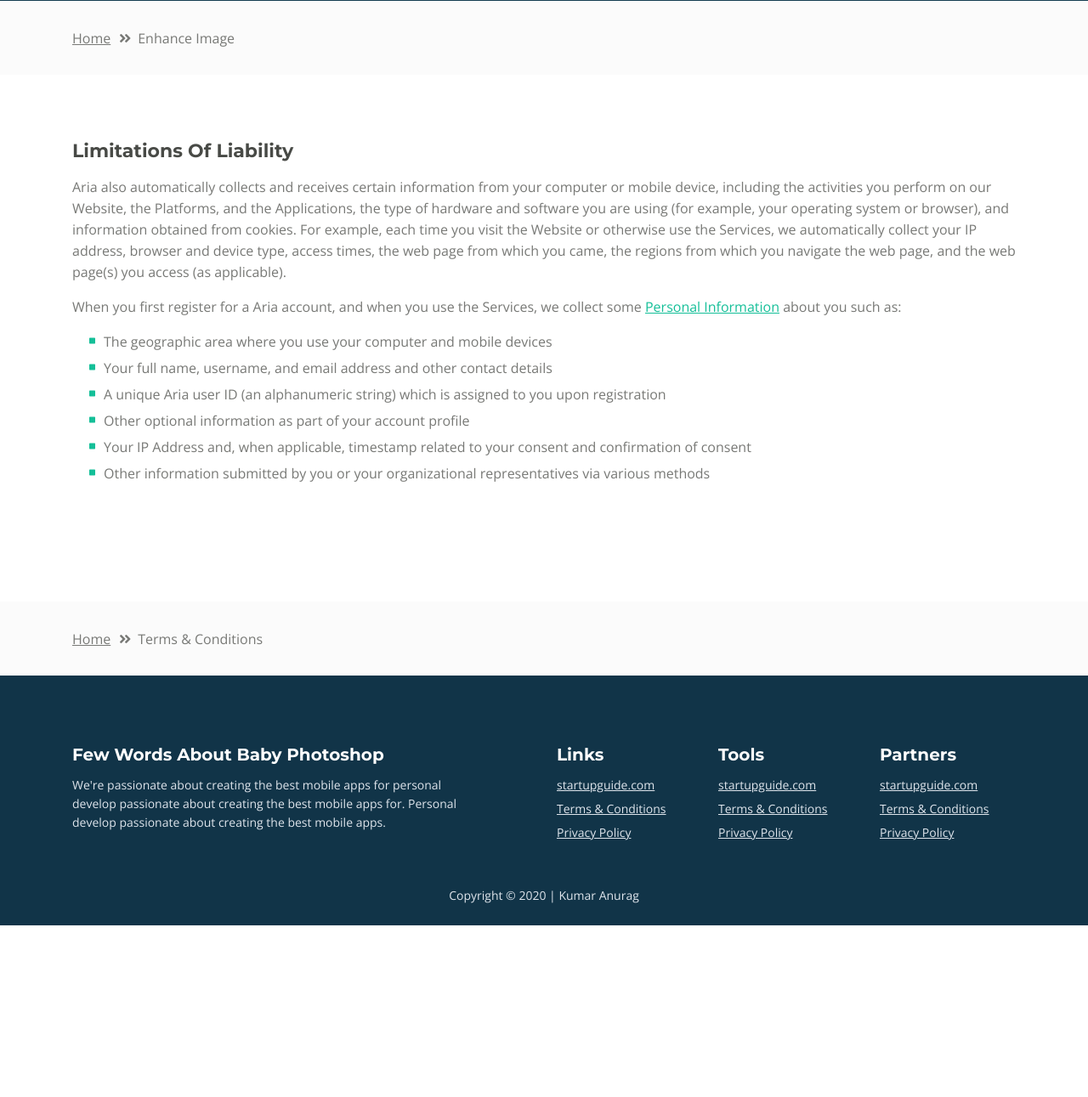
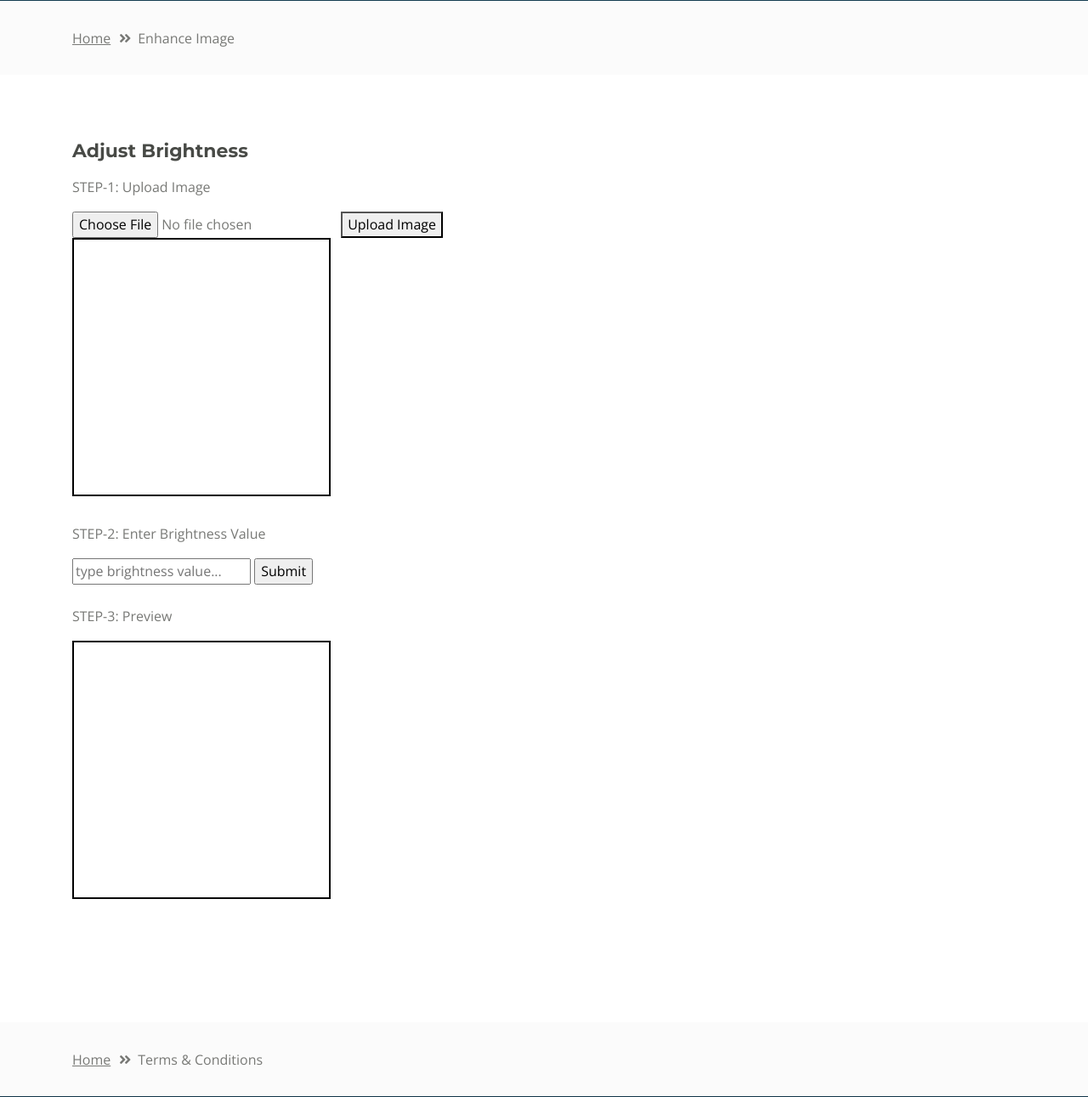
Before and after one commit to kmranrg/BabyPhotoshop, a Django app: page /photo/ in a window 1280 px wide. Shown: the part 375-1666 px from the top of the page at 85% size. Before the commit the page ends 1464 px from the top, so only its background shows below. Run offline with Django 3.2, Linux system fonts and the light colour scheme; a map, chart or similar area stays blank; some libraries are stand-ins or nearby versions.

Commit message:
added image uploading feature

```diff
--- a/BabyPhotoshop/settings.py
+++ b/BabyPhotoshop/settings.py
@@ -123,3 +123,6 @@
 STATICFILES_DIRS = [
     os.path.join(BASE_DIR, 'static')
 ]
+
+MEDIA_ROOT = os.path.join(BASE_DIR, 'media')
+MEDIA_URL = '/media/'
--- a/BabyPhotoshop/urls.py
+++ b/BabyPhotoshop/urls.py
@@ -15,8 +15,12 @@
 """
 from django.contrib import admin
 from django.urls import path, include
+from django.conf import settings
+from django.conf.urls.static import static
 
 urlpatterns = [
     path('', include('photoshop.urls')),
     path('admin/', admin.site.urls)
 ]
+
+urlpatterns = urlpatterns + static(settings.MEDIA_URL, document_root=settings.MEDIA_ROOT)
--- a/photoshop/views.py
+++ b/photoshop/views.py
@@ -1,8 +1,13 @@
 from django.shortcuts import render
+from django.core.files.storage import FileSystemStorage
 
 # Create your views here.
 def index(request):
     return render(request, 'index.html')
 
 def photo(request):
+    if request.method == 'POST':
+        uploaded_file = request.FILES['imageFile']
+        fs = FileSystemStorage()
+        fs.save(uploaded_file.name, uploaded_file)
     return render(request, 'photo.html')
--- a/templates/photo.html
+++ b/templates/photo.html
@@ -148,35 +148,26 @@
             <div class="row">
                 <div class="col-lg-12">
                     <div class="text-container">
-                        <h3>Limitations Of Liability</h3>
-                        <p>Aria also automatically collects and receives certain information from your computer or mobile device, including the activities you perform on our Website, the Platforms, and the Applications, the type of hardware and software you are using (for example, your operating system or browser), and information obtained from cookies. For example, each time you visit the Website or otherwise use the Services, we automatically collect your IP address, browser and device type, access times, the web page from which you came, the regions from which you navigate the web page, and the web page(s) you access (as applicable).</p>
-                        <p>When you first register for a Aria account, and when you use the Services, we collect some <a class="green" href="#your-link">Personal Information</a> about you such as:</p>
-                        <ul class="list-unstyled li-space-lg indent">
-                            <li class="media">
-                                <i class="fas fa-square"></i>
-                                <div class="media-body">The geographic area where you use your computer and mobile devices</div>
-                            </li>
-                            <li class="media">
-                                <i class="fas fa-square"></i>
-                                <div class="media-body">Your full name, username, and email address and other contact details</div>
-                            </li>
-                            <li class="media">
-                                <i class="fas fa-square"></i>
-                                <div class="media-body">A unique Aria user ID (an alphanumeric string) which is assigned to you upon registration</div>
-                            </li>
-                            <li class="media">
-                                <i class="fas fa-square"></i>
-                                <div class="media-body">Other optional information as part of your account profile</div>
-                            </li>
-                            <li class="media">
-                                <i class="fas fa-square"></i>
-                                <div class="media-body">Your IP Address and, when applicable, timestamp related to your consent and confirmation of consent</div>
-                            </li>
-                            <li class="media">
-                                <i class="fas fa-square"></i>
-                                <div class="media-body">Other information submitted by you or your organizational representatives via various methods</div>
-                            </li>
-                        </ul>
+                        <h3>Adjust Brightness</h3>
+
+                        <p>STEP-1: Upload Image</p>
+
+                        <form method="POST" enctype="multipart/form-data">
+                            {% csrf_token %}
+                            <input type="file" name="imageFile">
+                            <button type="submit">Upload Image</button>
+                        </form>
+
+                        <canvas id="original_image_canvas" width="300" height="300" style="border:2px solid #000000;">
+                        </canvas><br><br>
+
+                        <p>STEP-2: Enter Brightness Value</p>
+                        <input type="text" placeholder="type brightness value...">
+                        <input type="submit"><br><br>
+
+                        <p>STEP-3: Preview</p>
+                        <canvas id="enhanced_image_canvas" width="300" height="300" style="border:2px solid #000000;">
+                        </canvas>
                     </div> <!-- end of text-container -->
 
                 </div>
@@ -289,5 +280,6 @@
     <script src="{% static 'js/isotope.pkgd.min.js' %}"></script> <!-- Isotope for filter -->
     <script src="{% static 'js/validator.min.js' %}"></script> <!-- Validator.js - Bootstrap plugin that validates forms -->
     <script src="{% static 'js/scripts.js' %}"></script> <!-- Custom scripts -->
+
 </body>
 </html>
```
Also changed, not shown: media/my_baby.jpeg (added).
